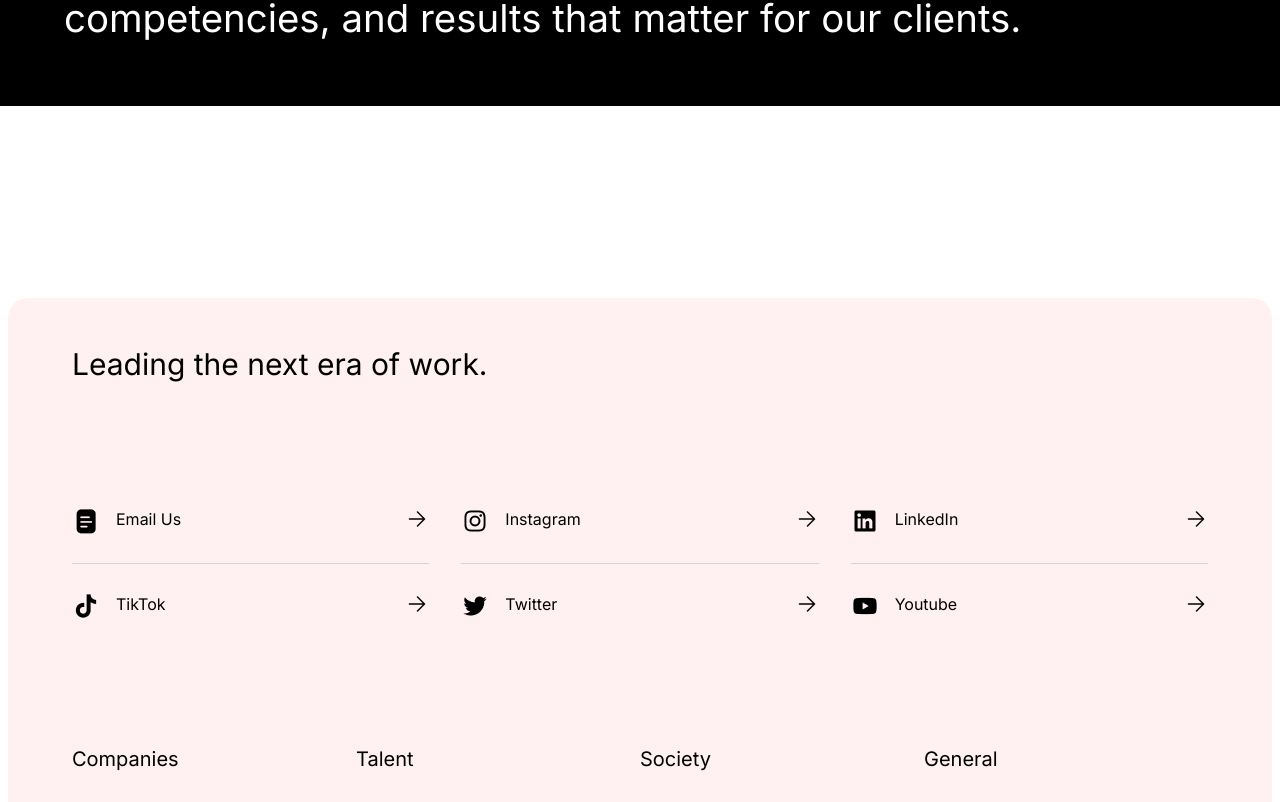
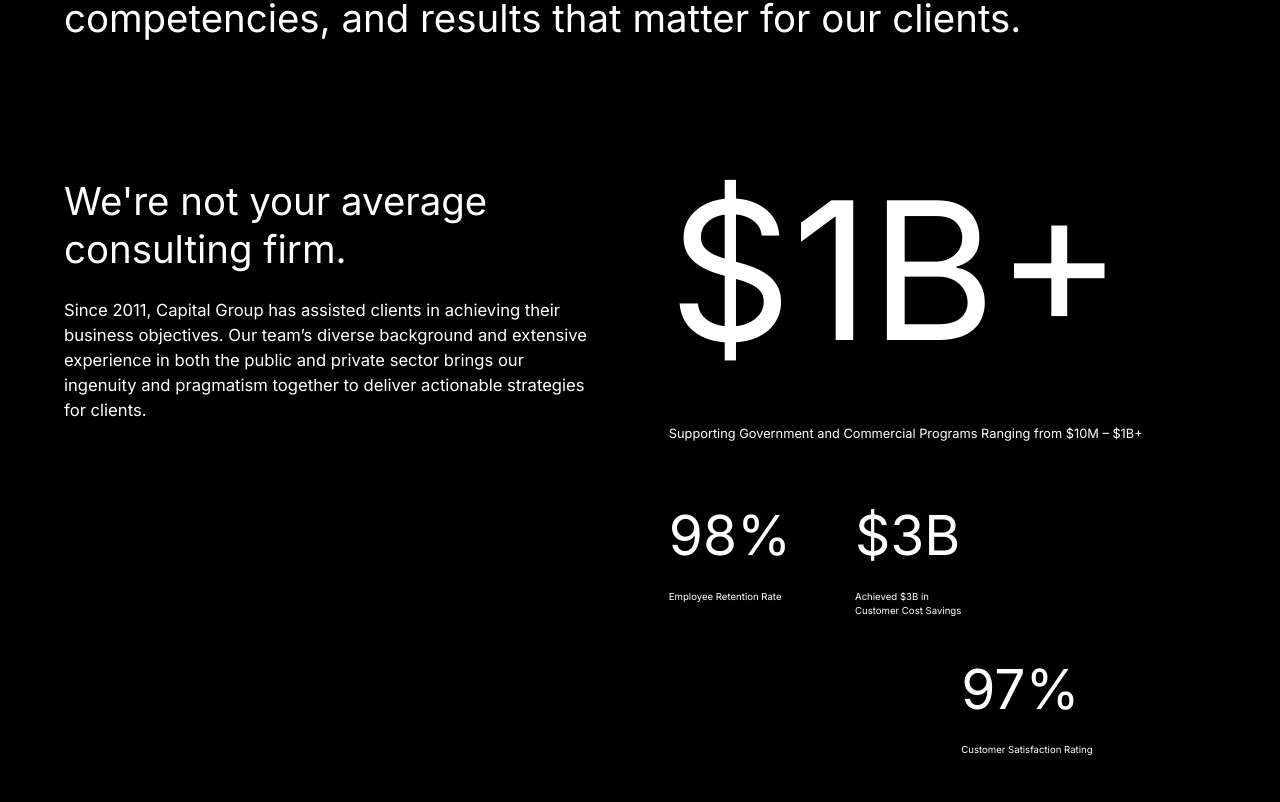
Before and after one commit to dajawhite/Of-Age, a Next.js app in the folder of-age-app/: page /about-us in a window 1280 px wide. Shown: the part 1858-2660 px from the top of the page. Built offline with nearby package versions, Linux system fonts and the light colour scheme.

Commit message:
about us stats done

```diff
--- a/of-age-app/src/app/about-us/page.tsx
+++ b/of-age-app/src/app/about-us/page.tsx
@@ -47,6 +47,31 @@ export default function About(){
                         <p className="">Capital Group is a management consulting firm with more than a decade of experience in providing effective and innovative consulting services to public and private sector clients. Our projects have saved clients over $3 billion since our inception.<br/><br/>Each day we earn the trust of our clients through solving complex program management and systems engineering challenges, while carefully managing risks. Our capabilities are rooted in experienced program management, strong technical competencies, and results that matter for our clients.
                         </p>
                     </div>
+                </div>
+                <div className="lg:mt-[10.5vw] mt-[11vw] lg:flex lg:items-start text-white">
+                    <div className="flex-none lg:w-[41vw] w-full">
+                        <h2 className="lg:text-[3vw] text-[7vw] leading-tight">We're not your average consulting firm.</h2>
+                        <p className="mt-[6.4vw] lg:mt-[2vw] text-[5vw] lg:text-[1.3vw]">Since 2011, Capital Group has assisted clients in achieving their business objectives. Our team’s diverse background and extensive experience in both the public and private sector brings our ingenuity and pragmatism together to deliver actionable strategies for clients.</p>
+                    </div>
+                    <div className="flex-none lg:ml-[6.25vw] lg:mt-0 mt-[17vw]">
+                        <h1 className="lg:text-[15vw] text-[35vw] lg:mt-[-4vw]">$1B+</h1>
+                        <p className="mt-[0.8vw] lg:text-[1vw] text-[4.8vw]">Supporting Government and Commercial Programs Ranging from $10M – $1B+</p>
+                        <div className="flex flex-row flex-wrap mt-[4vw]">
+                            <div className="w-[41vw] lg:w-auto">
+                                <h2 className="lg:text-[4.3vw] text-[18vw]">98%</h2>
+                                <p className="mt-[1vw] lg:text-[.75vw] text-[4vw]">Employee Retention Rate</p>
+                            </div>
+                            <div className="ml-[5vw] w-[41vw] lg:w-auto">
+                                <h2 className="lg:text-[4.3vw] text-[18vw]">$3B</h2>
+                                <p className="mt-[1vw] lg:text-[.75vw] text-[4vw]">Achieved $3B in<br/> Customer Cost Savings</p>
+                            </div>
+                            <div className="mt-[12vw] w-[41vw] lg:w-auto">
+                                <h2 className="lg:text-[4.3vw] text-[18vw]">97%</h2>
+                                <p className="mt-[1vw] lg:text-[.75vw] text-[4vw]">Customer Satisfaction Rating</p>
+                            </div>
+                        </div>
+
+                    </div>
 
                 </div>
 
```
